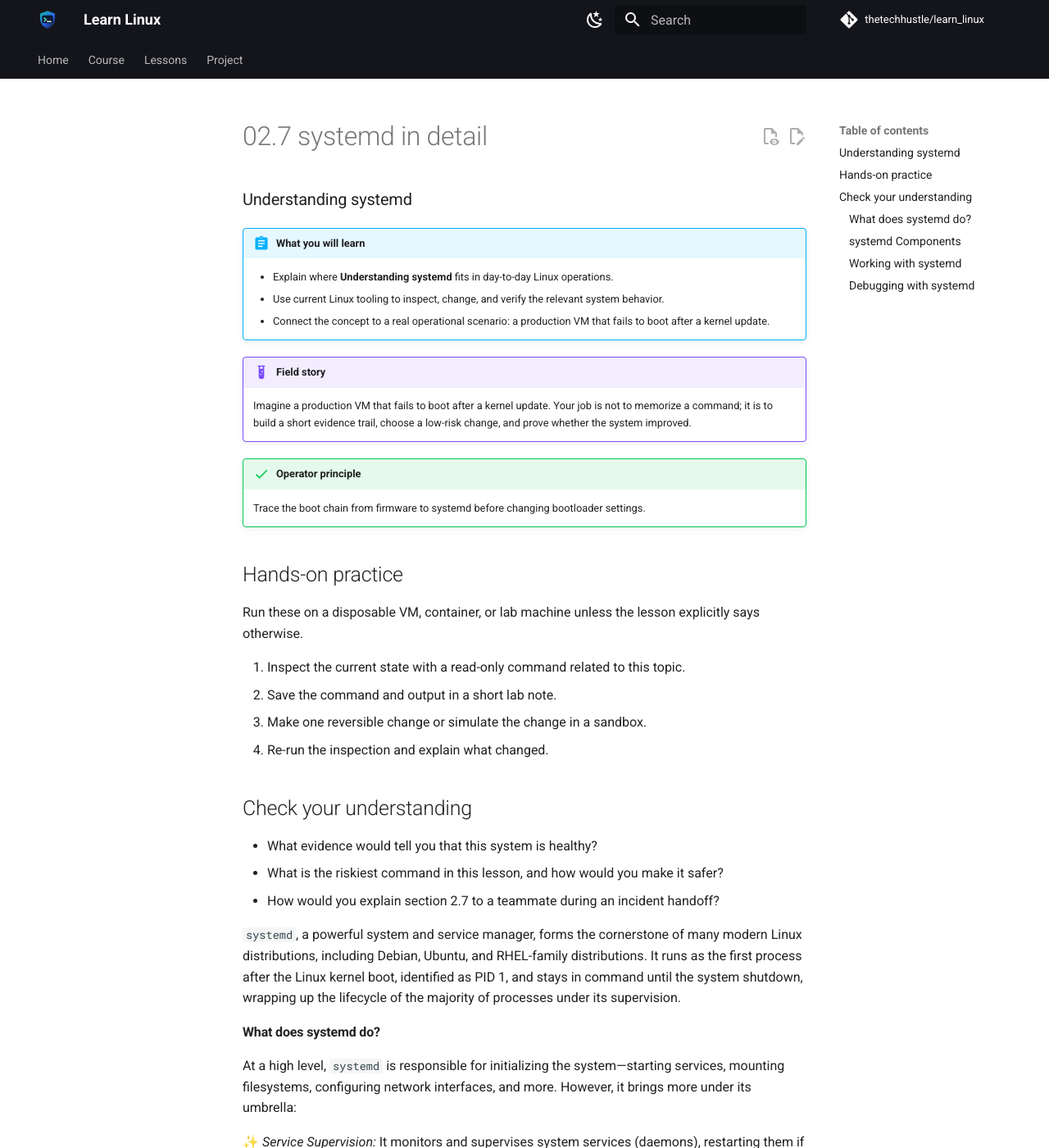
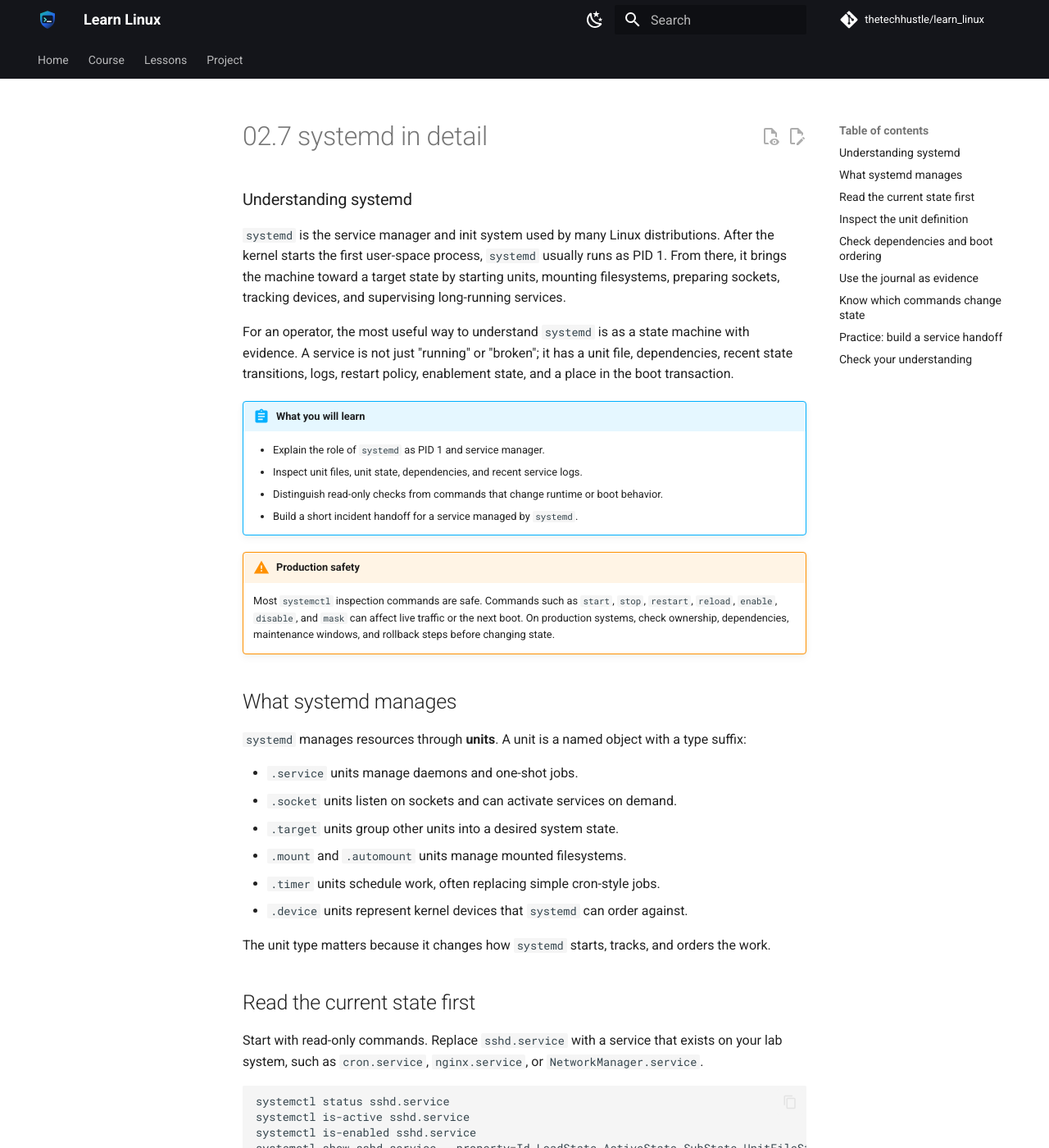
Before and after one commit to thetechhustle/learn_linux, an MkDocs documentation site: the page built from docs/lessons/02_booting_and_system_management_daemons/02.7_systemd_in_detail.md, in a window 1280 px wide and 1400 px high. Shown: the whole window at 82% size. Built offline with MkDocs 1.6.1 and Material for MkDocs 9.7.7, drawn with Linux system fonts in a browser that asks for light colours; comment, search, counter and statistics services are not loaded; some of the changed text lies outside the part shown.

Commit message:
Improve Chapter 02 systemd detail lesson (#7)
Co-authored-by: Jules Ai <jules@Juless-Air.ts.net lan>

````diff
--- a/docs/lessons/02_booting_and_system_management_daemons/02.7_systemd_in_detail.md
+++ b/docs/lessons/02_booting_and_system_management_daemons/02.7_systemd_in_detail.md
@@ -1,107 +1,166 @@
 ### Understanding systemd
 
+`systemd` is the service manager and init system used by many Linux
+distributions. After the kernel starts the first user-space process,
+`systemd` usually runs as PID 1. From there, it brings the machine toward a
+target state by starting units, mounting filesystems, preparing sockets,
+tracking devices, and supervising long-running services.
 
+For an operator, the most useful way to understand `systemd` is as a state
+machine with evidence. A service is not just "running" or "broken"; it has a
+unit file, dependencies, recent state transitions, logs, restart policy,
+enablement state, and a place in the boot transaction.
 
 !!! abstract "What you will learn"
-    - Explain where **Understanding systemd** fits in day-to-day Linux operations.
-    - Use current Linux tooling to inspect, change, and verify the relevant system behavior.
-    - Connect the concept to a real operational scenario: a production VM that fails to boot after a kernel update.
+    - Explain the role of `systemd` as PID 1 and service manager.
+    - Inspect unit files, unit state, dependencies, and recent service logs.
+    - Distinguish read-only checks from commands that change runtime or boot behavior.
+    - Build a short incident handoff for a service managed by `systemd`.
 
-!!! example "Field story"
-    Imagine a production VM that fails to boot after a kernel update. Your job is not to memorize a command; it is to build a short evidence trail, choose a low-risk change, and prove whether the system improved.
+!!! warning "Production safety"
+    Most `systemctl` inspection commands are safe. Commands such as `start`,
+    `stop`, `restart`, `reload`, `enable`, `disable`, and `mask` can affect live
+    traffic or the next boot. On production systems, check ownership,
+    dependencies, maintenance windows, and rollback steps before changing state.
 
-!!! success "Operator principle"
-    Trace the boot chain from firmware to systemd before changing bootloader settings.
+## What systemd manages
 
-## Hands-on practice
+`systemd` manages resources through **units**. A unit is a named object with a
+type suffix:
 
-Run these on a disposable VM, container, or lab machine unless the lesson explicitly says otherwise.
+- `.service` units manage daemons and one-shot jobs.
+- `.socket` units listen on sockets and can activate services on demand.
+- `.target` units group other units into a desired system state.
+- `.mount` and `.automount` units manage mounted filesystems.
+- `.timer` units schedule work, often replacing simple cron-style jobs.
+- `.device` units represent kernel devices that `systemd` can order against.
 
-1. Inspect the current state with a read-only command related to this topic.
-2. Save the command and output in a short lab note.
-3. Make one reversible change or simulate the change in a sandbox.
-4. Re-run the inspection and explain what changed.
+The unit type matters because it changes how `systemd` starts, tracks, and
+orders the work.
+
+## Read the current state first
+
+Start with read-only commands. Replace `sshd.service` with a service that exists
+on your lab system, such as `cron.service`, `nginx.service`, or
+`NetworkManager.service`.
+
+```bash
+systemctl status sshd.service
+systemctl is-active sshd.service
+systemctl is-enabled sshd.service
+systemctl show sshd.service --property=Id,LoadState,ActiveState,SubState,UnitFileState,FragmentPath
+```
+
+Useful fields:
+
+- `LoadState` tells you whether `systemd` could load the unit definition.
+- `ActiveState` gives the broad state, such as `active`, `inactive`, or `failed`.
+- `SubState` gives a more specific runtime state.
+- `UnitFileState` tells you whether the unit is enabled for boot.
+- `FragmentPath` shows which unit file `systemd` loaded.
+
+## Inspect the unit definition
+
+Before changing a service, inspect the effective unit file and any drop-in
+overrides.
+
+```bash
+systemctl cat sshd.service
+systemctl show sshd.service --property=ExecStart,Restart,RestartSec,User,Group,WorkingDirectory
+```
+
+`systemctl cat` is especially useful because it shows the base unit and override
+files in the order `systemd` applies them. If a service behaves differently than
+expected, a drop-in file under `/etc/systemd/system/<unit>.d/` is often the
+reason.
+
+## Check dependencies and boot ordering
+
+Services rarely run alone. A service may require a network target, a mounted
+volume, a socket, or another daemon.
+
+```bash
+systemctl list-dependencies sshd.service
+systemctl list-dependencies --reverse sshd.service
+systemctl show sshd.service --property=Requires,Wants,After,Before
+```
+
+Use these commands before restarting, disabling, or masking a service. The
+reverse dependency view answers a practical question: "What else expects this
+unit to be present?"
+
+## Use the journal as evidence
+
+`systemd-journald` stores structured logs. For incidents, prefer a narrow time
+window and a specific unit.
+
+```bash
+journalctl -u sshd.service --since "1 hour ago"
+journalctl -u sshd.service -p warning..alert --since today
+journalctl -b -u sshd.service
+journalctl -b -1 -u sshd.service
+```
+
+The `-b` flag means "this boot." The `-b -1` form means "previous boot" and is
+useful after a reboot fixed or changed the symptom.
+
+## Know which commands change state
+
+These commands change the running system:
+
+```bash
+sudo systemctl start sshd.service
+sudo systemctl stop sshd.service
+sudo systemctl restart sshd.service
+sudo systemctl reload sshd.service
+```
+
+These commands change boot behavior:
+
+```bash
+sudo systemctl enable sshd.service
+sudo systemctl disable sshd.service
+sudo systemctl mask sshd.service
+sudo systemctl unmask sshd.service
+```
+
+The difference matters. `restart` can drop active connections immediately.
+`enable` does not necessarily start the service now; it usually makes the
+service start on future boots. `mask` is stronger than `disable`: it prevents the
+unit from being started manually or as a dependency until it is unmasked.
+
+## Practice: build a service handoff
+
+Use a disposable VM, container, or lab machine.
+
+1. Choose a service that exists on the system.
+2. Run these read-only checks:
+
+   ```bash
+   systemctl status <service>
+   systemctl is-enabled <service>
+   systemctl cat <service>
+   systemctl list-dependencies --reverse <service>
+   journalctl -u <service> --since "30 minutes ago"
+   ```
+
+3. Write a short handoff:
+
+   ```text
+   Service: <service>
+   Runtime state: <ActiveState/SubState>
+   Boot state: <enabled/disabled/static/masked>
+   Unit source: <FragmentPath and any drop-ins>
+   Dependency concern: <important reverse dependency or none found>
+   Recent evidence: <one journal line or "no recent warnings">
+   Recommended next step: <read-only follow-up or proposed change>
+   Risk: <what could break if changed>
+   ```
 
 ## Check your understanding
 
-- What evidence would tell you that this system is healthy?
-- What is the riskiest command in this lesson, and how would you make it safer?
-- How would you explain section 2.7 to a teammate during an incident handoff?
-
-
-`systemd`, a powerful system and service manager, forms the cornerstone of many modern Linux distributions, including Debian, Ubuntu, and RHEL-family distributions. It runs as the first process after the Linux kernel boot, identified as PID 1, and stays in command until the system shutdown, wrapping up the lifecycle of the majority of processes under its supervision.
-
-#### What does systemd do?
-
-At a high level, `systemd` is responsible for initializing the system—starting services, mounting filesystems, configuring network interfaces, and more. However, it brings more under its umbrella:
-
-✨ _Service Supervision:_ It monitors and supervises system services (daemons), restarting them if they crash.
-
-🏎️ _Parallelization:_ It starts services concurrently to speed up the system boot process.
-
-🌁 _Logging:_ Integrated with the `journald` daemon, it centralizes logging of system services.
-
-#### systemd Components
-
-Here are some important `systemd` components to remember:
-
-- **systemd (PID 1):** The root of the systemd process tree, it initializes services and maintains the state of the Linux system.
-
-- **Units:** The term 'unit' refers to resources that systemd can manage. Units have corresponding configuration files—service units (.service), socket units (.socket), device units (.device), and more.
-
-- **Targets:** These are a group of units. Similar to runlevels in SysVinit, targets determine the state of the system at boot.
-
-- **journald:** This keeps a centralized, structured, and indexed journal of system activity using logs sent to stdout and stderr by system services.
-
-#### Working with systemd
-
-Commands for working with systemd are encapsulated in `systemctl`.
-
-List all running units:
-
-```
-$ systemctl
-```
-
-Start, stop, or restart a service:
-
-```bash
-$ systemctl start <service>
-$ systemctl stop <service>
-$ systemctl restart <service>
-```
-
-Reload a service configuration file:
-
-```bash
-$ systemctl reload <service>
-```
-
-Check the status of a service:
-
-```bash
-$ systemctl status <service>
-```
-
-Enable or disable a service to start at boot:
-
-```bash
-$ systemctl enable <service>
-$ systemctl disable <service>
-```
-
-#### Debugging with systemd
-
-If you encounter issues with a particular service, the first step would be to check its status using `systemctl status <service>`. For more detailed logs, use `journalctl`:
-
-```
-$ journalctl -u <service>
-```
-
-For live view of the service logs:
-
-```
-$ journalctl -u <service> -f
-```
-
-Understanding how `systemd` operates is key to managing a Linux system effectively. This daemon brings predictability, control, and efficiency to system initialization and management. With this knowledge, you now have an essential skill in your Linux mastery toolkit. The journey continues! 🚀🐧
+- What is the difference between a service being `active` and being `enabled`?
+- Why should you inspect reverse dependencies before disabling or masking a unit?
+- Which command shows drop-in overrides that may change a service definition?
+- When would `journalctl -b -1 -u <service>` be more useful than
+  `journalctl -u <service> --since "1 hour ago"`?
````
